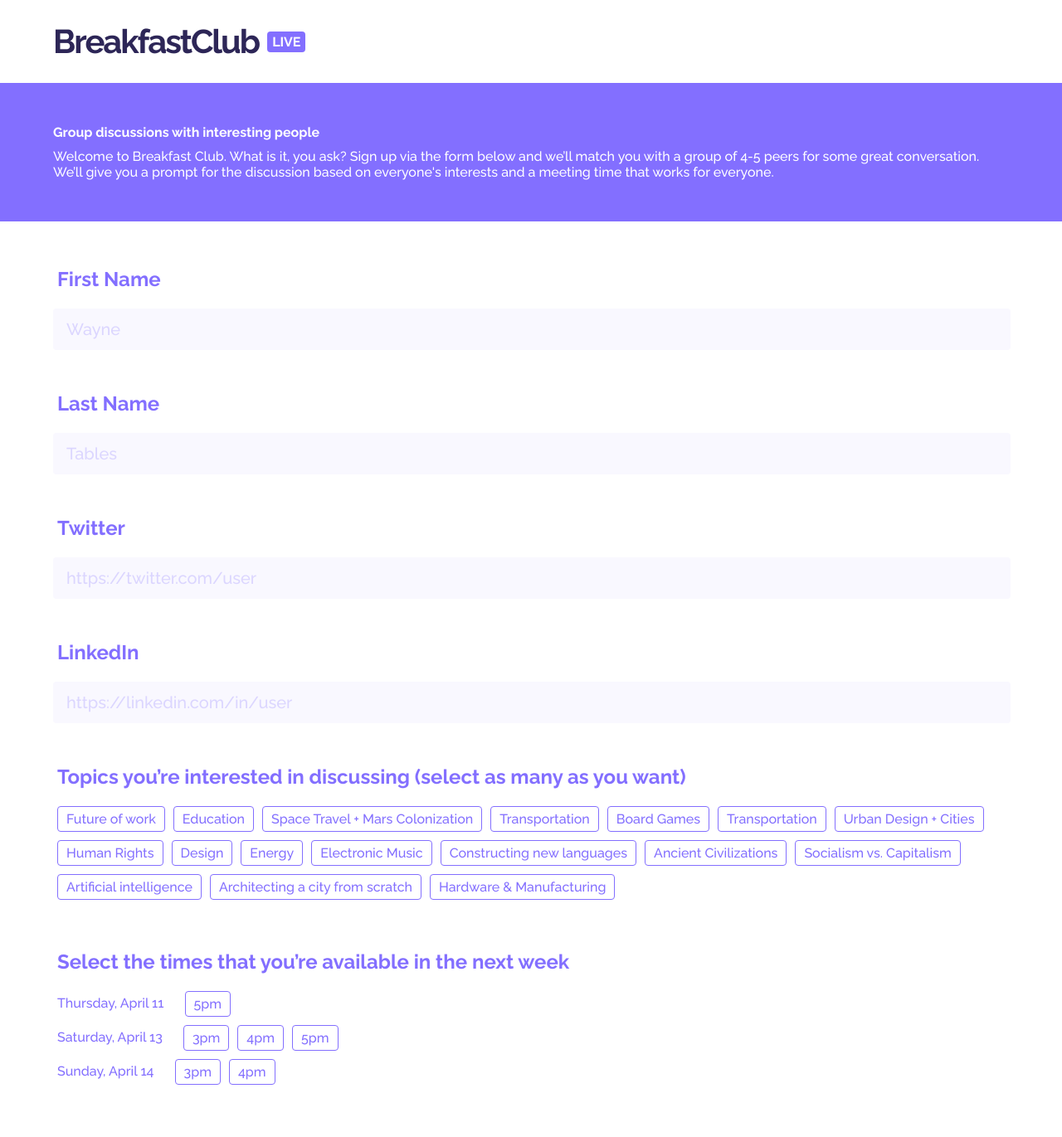
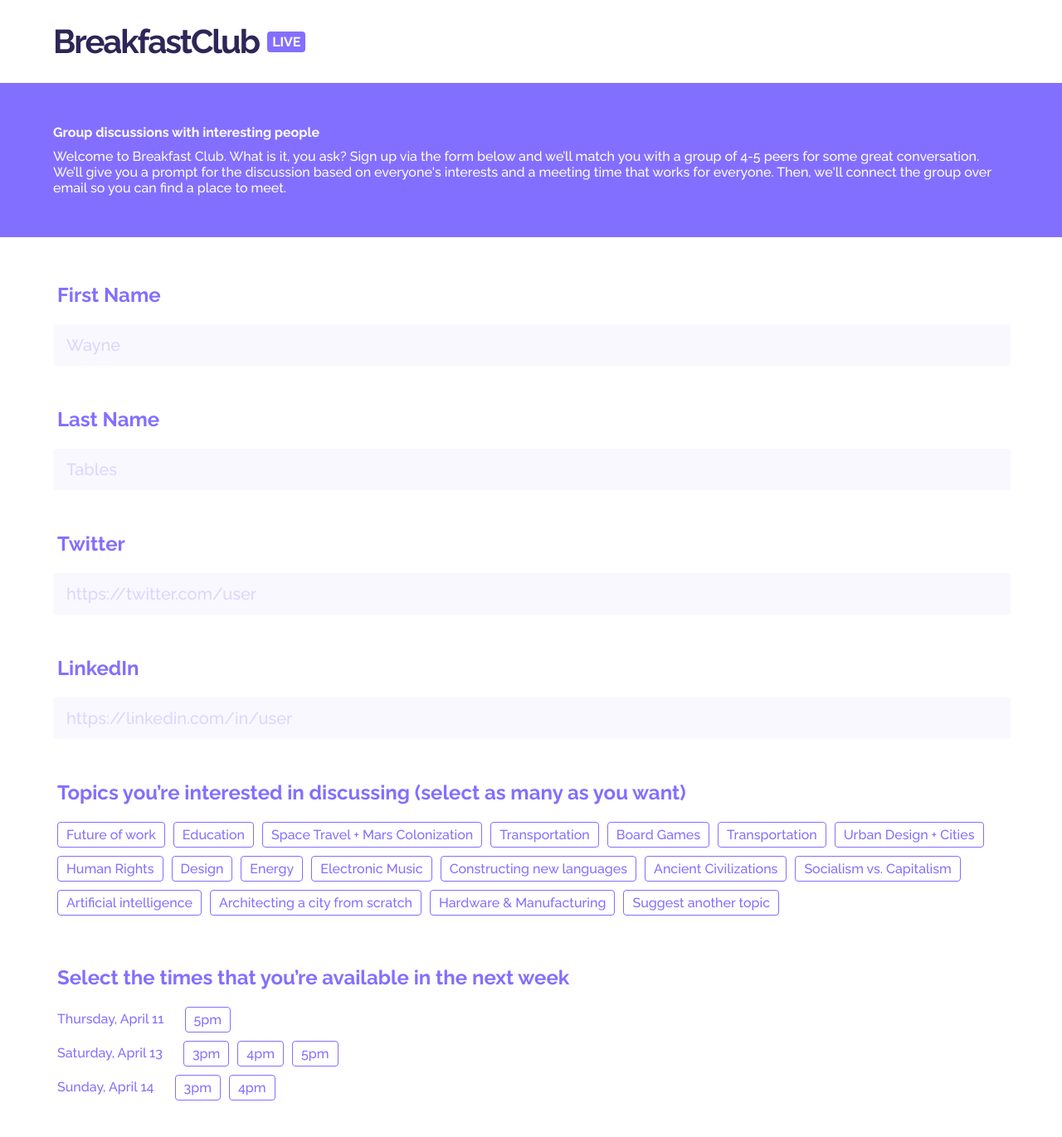
Before and after one commit to mko4444/breakfastclublive, a React (Create React App) app: page / in a window 1280 px wide. Shown: the top 1371 px of the page at 83% size. Built offline with nearby package versions, Linux system fonts and the light colour scheme.

Commit message:
small changes

```diff
--- a/src/App.js
+++ b/src/App.js
@@ -128,6 +128,7 @@ class App extends Component {
           <span className="two">
             Welcome to Breakfast Club. What is it, you ask? Sign up via the form below and we’ll match you with a group of 4-5 peers
             for some great conversation. We’ll give you a prompt for the discussion based on everyone's interests and a meeting time that works for everyone.
+            Then, we'll connect the group over email so you can find a place to meet.
           </span>
         </div>
         <div style={{height: 25}} />
@@ -153,7 +154,7 @@ class App extends Component {
               "Board Games", "Transportation", "Urban Design + Cities", "Human Rights", "Design",
               "Energy", "Electronic Music", "Constructing new languages", "Ancient Civilizations",
               "Socialism vs. Capitalism", "Artificial intelligence", "Architecting a city from scratch",
-              "Hardware & Manufacturing"].map((choice, index) =>
+              "Hardware & Manufacturing", "Suggest another topic"].map((choice, index) =>
                 <div key={index} className="multiplechoice-choices-choice border5 anim" onClick={(e) =>
                   e.target.classList.contains("purple")
                     ? this.removeTopic(e, choice)
```
